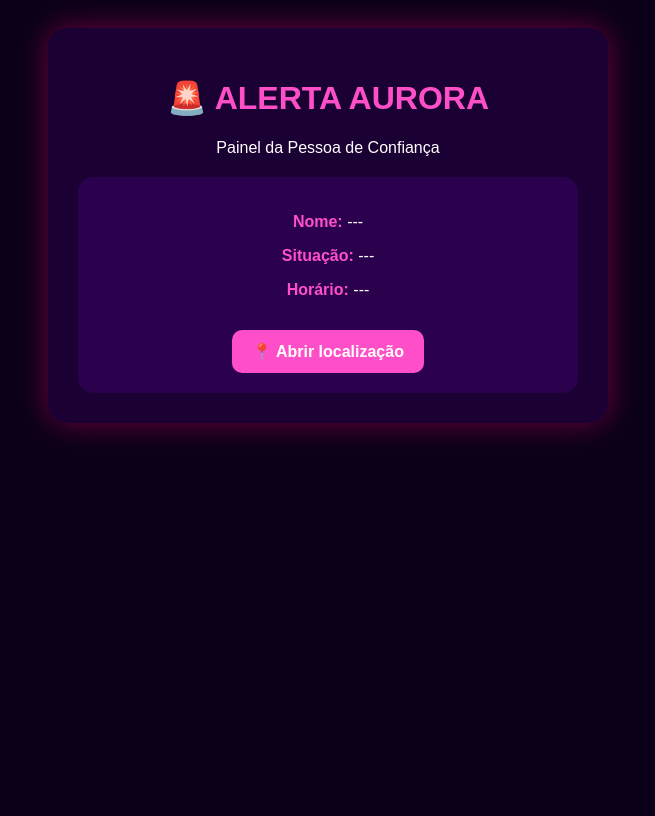
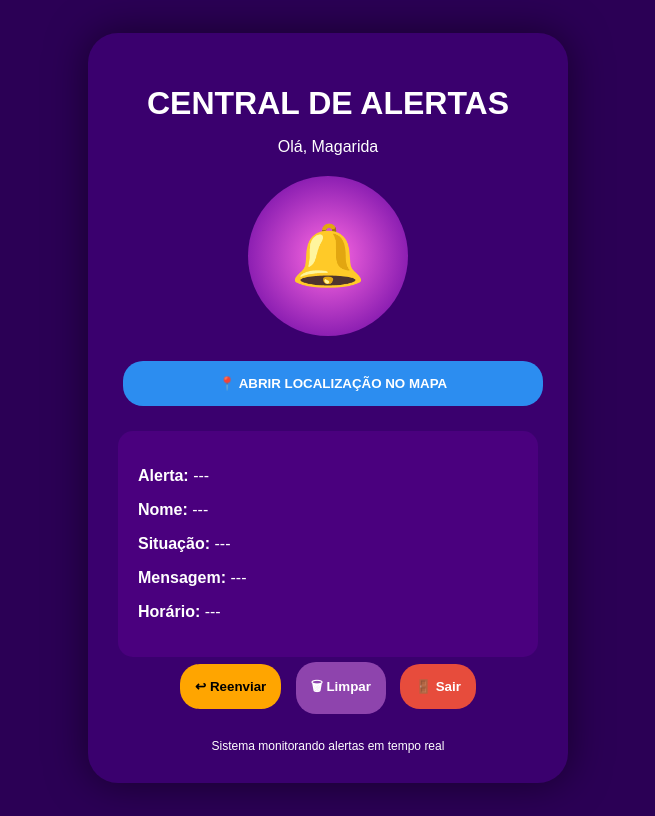
Before and after one commit to salveci2022/aurora_mulher_segura, a Flask app: page /trusted in a window 1280 px wide. Shown: the whole page, without its empty margins (312-967 px from the left). Before the commit the page ends 439 px from the top, so only its background shows below. Run offline with Flask 3, Linux system fonts and the light colour scheme.

Commit message:
add arquivos no repo

```diff
--- a/templates/panel_trusted.html
+++ b/templates/panel_trusted.html
@@ -4,57 +4,94 @@
 <head>
 
 <meta charset="UTF-8">
-<meta name="viewport" content="width=device-width, initial-scale=1.0">
+<meta name="viewport" content="width=device-width, initial-scale=1">
 
-<title>Pessoa de Confiança - Aurora</title>
+<title>Central de Alertas - Aurora</title>
 
 <style>
 
 body{
-background:#0b0018;
+background:#2b0055;
+font-family:Arial;
+display:flex;
+justify-content:center;
+align-items:center;
+height:100vh;
 color:white;
-font-family:Arial;
-text-align:center;
-padding:20px;
 }
 
-.card{
-background:#1a0033;
+.container{
+
+width:420px;
+background:#3a006e;
+border-radius:30px;
 padding:30px;
-border-radius:20px;
-max-width:500px;
-margin:auto;
-box-shadow:0 0 30px rgba(255,0,120,0.4);
+text-align:center;
+box-shadow:0 0 40px rgba(0,0,0,0.5);
+
 }
 
 h1{
-color:#ff4fc8;
+margin-bottom:10px;
 }
 
-.alert{
-background:#2b004d;
+.sirene{
+
+width:160px;
+height:160px;
+border-radius:100%;
+background:radial-gradient(circle,#ff6ae3,#5d009e);
+display:flex;
+align-items:center;
+justify-content:center;
+font-size:60px;
+margin:20px auto;
+cursor:pointer;
+}
+
+button{
+
+padding:15px;
+border:none;
+border-radius:20px;
+margin:5px;
+font-weight:bold;
+cursor:pointer;
+
+}
+
+.btnMapa{
+background:#2c8df0;
+color:white;
+width:100%;
+}
+
+.btnReenviar{
+background:orange;
+}
+
+.btnLimpar{
+background:#8e44ad;
+color:white;
+}
+
+.btnSair{
+background:#e74c3c;
+color:white;
+}
+
+.alerta{
+
+background:#4a007e;
 padding:20px;
 border-radius:15px;
 margin-top:20px;
+text-align:left;
+
 }
 
-.alert strong{
-color:#ff4fc8;
-}
-
-#mapLink{
-display:inline-block;
-margin-top:15px;
-padding:12px 20px;
-background:#ff4fc8;
-color:white;
-text-decoration:none;
-border-radius:10px;
-font-weight:bold;
-}
-
-#mapLink:hover{
-background:#ff1493;
+#alertBox{
+animation:none;
 }
 
 .blink{
@@ -65,10 +102,15 @@ animation:blink 1s infinite;
 
 @keyframes blink{
 
-0%{background:#5b0000;}
-50%{background:#ff0000;}
-100%{background:#5b0000;}
+0%{background:#600000;}
+50%{background:red;}
+100%{background:#600000;}
 
+}
+
+footer{
+margin-top:20px;
+font-size:12px;
 }
 
 </style>
@@ -78,97 +120,156 @@ animation:blink 1s infinite;
 
 <body>
 
-<div class="card">
+<div class="container">
 
-<h1>🚨 ALERTA AURORA</h1>
+<h1>CENTRAL DE ALERTAS</h1>
 
-<p>Painel da Pessoa de Confiança</p>
+<p>Olá, {{display_name}}</p>
 
-<div class="alert" id="alertBox">
+<div class="sirene" onclick="tocarSirene()">
+🔔
+</div>
 
-<p><strong>Nome:</strong> <span id="alertName">---</span></p>
+<a id="mapLink" target="_blank">
+<button class="btnMapa">📍 ABRIR LOCALIZAÇÃO NO MAPA</button>
+</a>
 
-<p><strong>Situação:</strong> <span id="alertSituation">---</span></p>
 
-<p><strong>Horário:</strong> <span id="alertTime">---</span></p>
+<div class="alerta" id="alertBox">
 
-<a id="mapLink" target="_blank">📍 Abrir localização</a>
+<p><b>Alerta:</b> <span id="alertId">---</span></p>
+
+<p><b>Nome:</b> <span id="alertName">---</span></p>
+
+<p><b>Situação:</b> <span id="alertSituation">---</span></p>
+
+<p><b>Mensagem:</b> <span id="alertMessage">---</span></p>
+
+<p><b>Horário:</b> <span id="alertTime">---</span></p>
 
 </div>
+
+<div>
+
+<button class="btnReenviar" onclick="reenviar()">↩ Reenviar</button>
+
+<button class="btnLimpar" onclick="limpar()">🗑 Limpar</button>
+
+<button class="btnSair" onclick="sair()">🚪 Sair</button>
+
+</div>
+
+<footer>
+
+Sistema monitorando alertas em tempo real
+
+</footer>
 
 </div>
 
 
-
 <script>
 
-let lastId = 0;
+let lastId=0
+let ultimoAlerta=null
+
 
 async function verificarAlerta(){
 
-    try{
+try{
 
-        const res = await fetch("/api/last_alert");
+const res=await fetch("/api/last_alert")
+const data=await res.json()
 
-        const data = await res.json();
+if(data.ok && data.last){
 
-        if(data.ok && data.last){
+const a=data.last
 
-            const a = data.last;
+if(a.id!=lastId){
 
-            if(a.id != lastId){
+ultimoAlerta=a
+lastId=a.id
 
-                lastId = a.id;
+document.getElementById("alertId").innerText="#"+a.id
+document.getElementById("alertName").innerText=a.name
+document.getElementById("alertSituation").innerText=a.situation
+document.getElementById("alertMessage").innerText=a.message
+document.getElementById("alertTime").innerText=a.ts_br
 
-                document.getElementById("alertName").innerText = a.name;
+document.getElementById("alertBox").classList.add("blink")
 
-                document.getElementById("alertSituation").innerText = a.situation;
+if(a.location){
 
-                document.getElementById("alertTime").innerText = a.ts_br;
+const lat=a.location.lat
+const lng=a.location.lng
 
-                document.getElementById("alertBox").classList.add("blink");
+document.getElementById("mapLink").href=
+"https://maps.google.com/?q="+lat+","+lng
 
-                if(a.location){
+}
 
-                    const lat = a.location.lat;
+tocarSirene()
 
-                    const lng = a.location.lng;
+}
 
-                    document.getElementById("mapLink").href =
-                    "https://maps.google.com/?q="+lat+","+lng;
+}
 
-                }
+}catch(e){
 
-                tocarSirene();
+console.log("erro",e)
 
-            }
+}
 
-        }
+}
 
-    }catch(e){
+setInterval(verificarAlerta,3000)
 
-        console.log("Erro alerta",e);
 
-    }
+function tocarSirene(){
+
+const audio=new Audio("/static/audio/sirene.mp3")
+audio.loop=true
+audio.play().catch(()=>{})
 
 }
 
 
-function tocarSirene(){
+function reenviar(){
 
-    const audio = new Audio("/static/audio/sirene.mp3");
+if(!ultimoAlerta) return
 
-    audio.loop = true;
+fetch("/api/send_alert",{
 
-    audio.play().catch(()=>{});
+method:"POST",
+headers:{'Content-Type':'application/json'},
+body:JSON.stringify(ultimoAlerta)
+
+})
+
+alert("Alerta reenviado!")
 
 }
 
 
-setInterval(verificarAlerta,3000);
+function limpar(){
+
+document.getElementById("alertBox").classList.remove("blink")
+
+document.getElementById("alertName").innerText="---"
+document.getElementById("alertSituation").innerText="---"
+document.getElementById("alertMessage").innerText="---"
+document.getElementById("alertTime").innerText="---"
+
+}
+
+
+function sair(){
+
+window.location="/panic"
+
+}
 
 </script>
 
-
 </body>
 </html>
```
